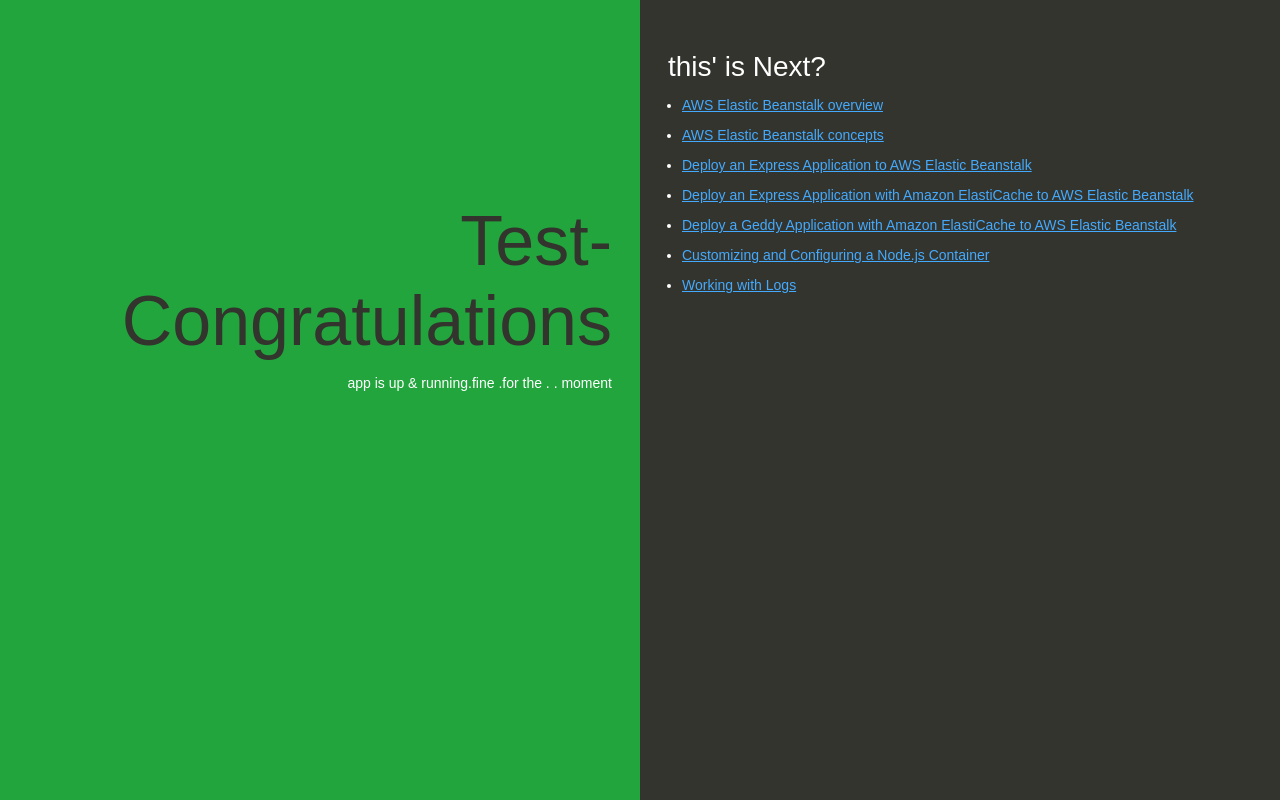
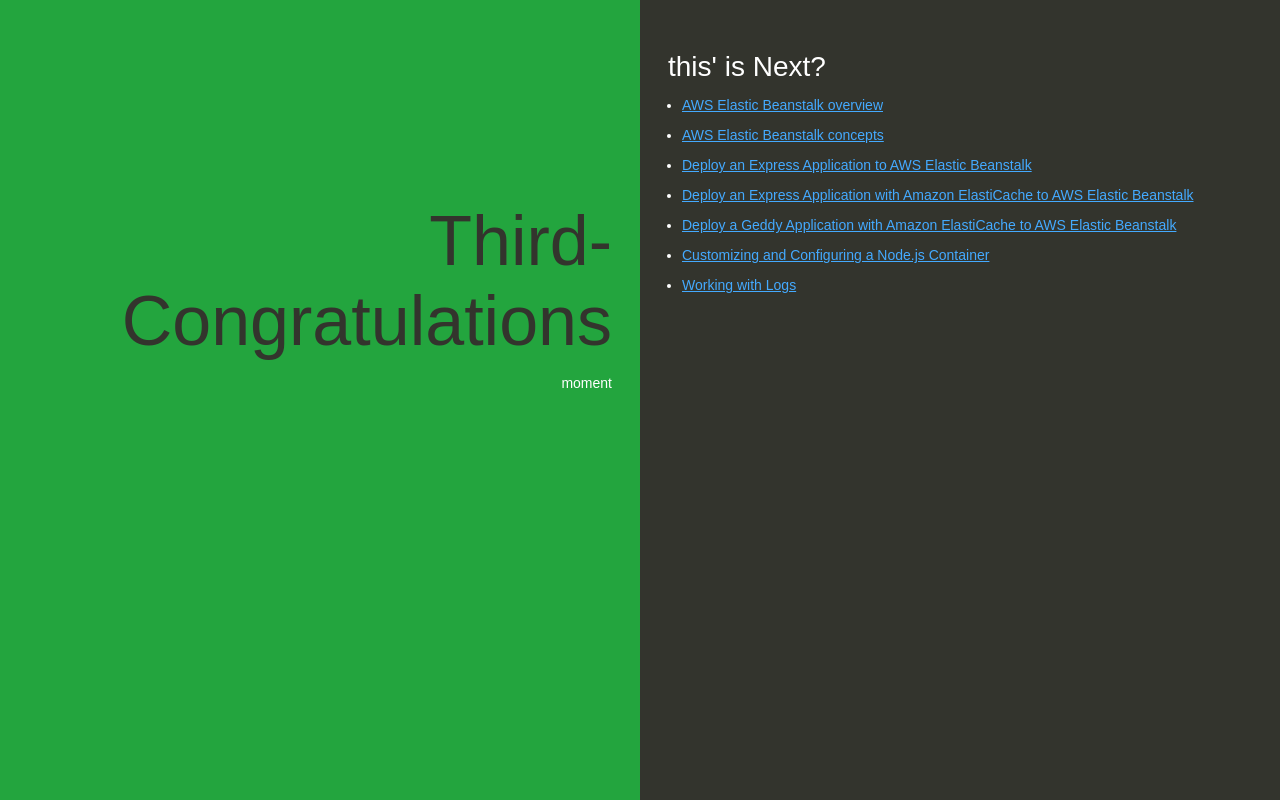
Before and after one commit to iosdevvivek/testethanrepo, a website: page index.html in a window 1280 px wide. Drawn offline with Linux system fonts and the light colour scheme.

Commit message:
4th change

```diff
--- a/index.html
+++ b/index.html
@@ -74,8 +74,8 @@
   </head>
   <body>
     <div class="textColumn">
-      <h1>Test-Congratulations</h1>
-      <p>app  is up & running.fine .for the . . moment</p>
+      <h1>Third-Congratulations</h1>
+      <p> moment</p>
     </div>
     <div class="linksColumn">
       <h2>this' is Next?</h2>
```
